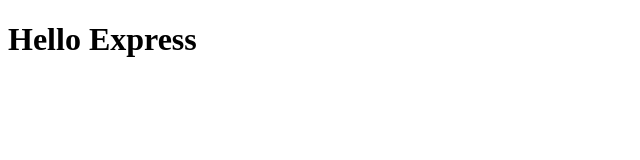
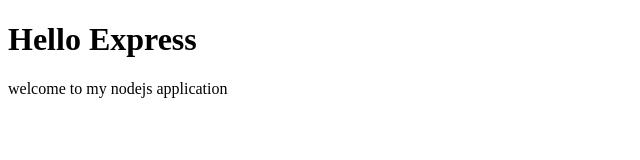
Before and after one commit to phuongzzz/web-server, a website: page public/index.html in a window 1280 px wide. Shown: the whole page, without its empty margins (0-640 px from the left). Drawn offline with Linux system fonts and the light colour scheme.

Commit message:
update a paragraph

```diff
--- a/public/index.html
+++ b/public/index.html
@@ -8,5 +8,6 @@
 </head>
 <body>
 	<h1>Hello Express</h1>
+	<p>welcome to my nodejs application</p>
 </body>
 </html>
```
